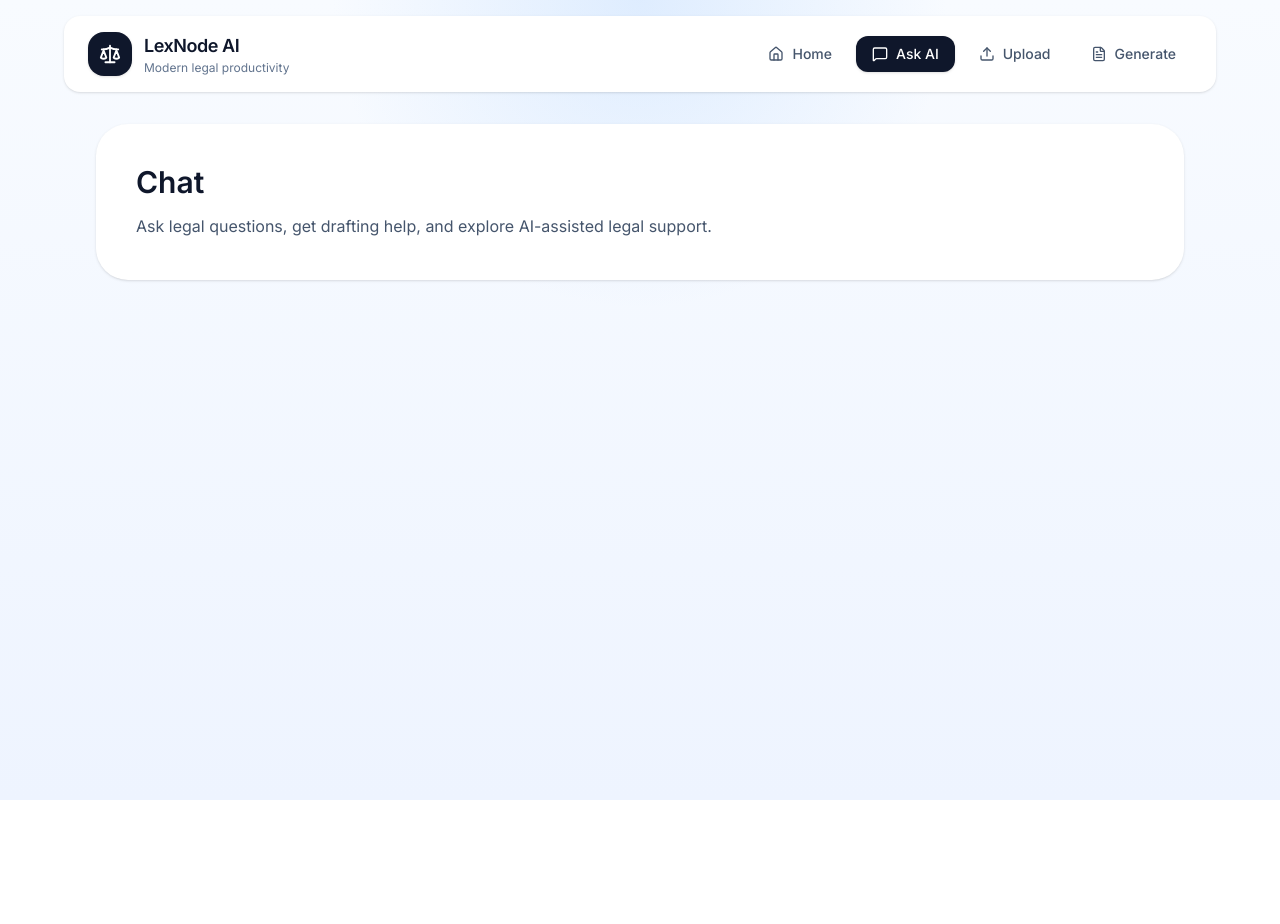
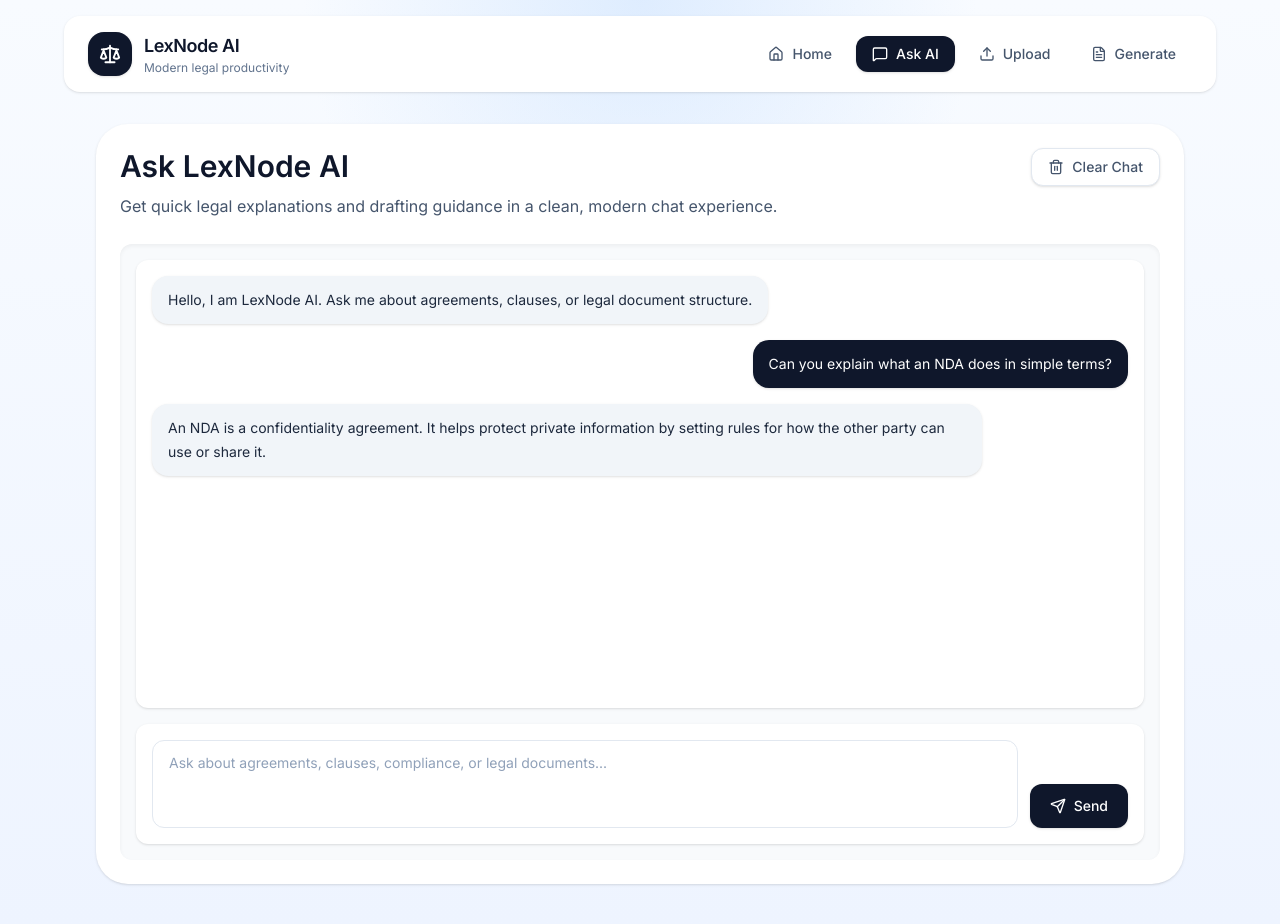
Before and after one commit to Anshul2202/Dev-Dynasty_Anshul, a React (Vite) app in the folder legal-ai-assistant/: page /chat in a window 1280 px wide. Before the commit the page ends 800 px from the top, so only its background shows below. Built offline with nearby package versions, Linux system fonts and the light colour scheme.

Commit message:
Create modern chat interface

```diff
--- a/legal-ai-assistant/src/pages/Chat.jsx
+++ b/legal-ai-assistant/src/pages/Chat.jsx
@@ -1,10 +1,154 @@
+import { Send, Trash2 } from 'lucide-react'
+import { useEffect, useRef, useState } from 'react'
+
+const starterMessages = [
+  {
+    id: 1,
+    role: 'assistant',
+    content:
+      'Hello, I am LexNode AI. Ask me about agreements, clauses, or legal document structure.',
+  },
+  {
+    id: 2,
+    role: 'user',
+    content: 'Can you explain what an NDA does in simple terms?',
+  },
+  {
+    id: 3,
+    role: 'assistant',
+    content:
+      'An NDA is a confidentiality agreement. It helps protect private information by setting rules for how the other party can use or share it.',
+  },
+]
+
 function Chat() {
+  const [messages, setMessages] = useState(starterMessages)
+  const [input, setInput] = useState('')
+  const [isTyping, setIsTyping] = useState(false)
+  const messagesEndRef = useRef(null)
+
+  useEffect(() => {
+    messagesEndRef.current?.scrollIntoView({ behavior: 'smooth' })
+  }, [messages, isTyping])
+
+  const handleSend = () => {
+    const trimmedInput = input.trim()
+
+    if (!trimmedInput) {
+      return
+    }
+
+    setMessages((currentMessages) => [
+      ...currentMessages,
+      {
+        id: Date.now(),
+        role: 'user',
+        content: trimmedInput,
+      },
+    ])
+    setInput('')
+    setIsTyping(true)
+
+    window.setTimeout(() => {
+      setMessages((currentMessages) => [
+        ...currentMessages,
+        {
+          id: Date.now() + 1,
+          role: 'assistant',
+          content:
+            'This is a demo response for the chat interface. The layout is ready for live AI integration.',
+        },
+      ])
+      setIsTyping(false)
+    }, 900)
+  }
+
+  const handleClear = () => {
+    setMessages([
+      {
+        id: Date.now(),
+        role: 'assistant',
+        content: 'Chat cleared. Ask a new legal question whenever you are ready.',
+      },
+    ])
+    setIsTyping(false)
+    setInput('')
+  }
+
   return (
-    <section className="rounded-[2rem] bg-white p-8 shadow sm:p-10">
-      <h1 className="text-3xl font-semibold text-slate-900">Chat</h1>
-      <p className="mt-3 max-w-2xl text-base leading-7 text-slate-600">
-        Ask legal questions, get drafting help, and explore AI-assisted legal support.
-      </p>
+    <section className="rounded-[2rem] bg-white p-4 shadow sm:p-6">
+      <div className="flex flex-col gap-4 sm:flex-row sm:items-start sm:justify-between">
+        <div>
+          <h1 className="text-3xl font-semibold text-slate-900">Ask LexNode AI</h1>
+          <p className="mt-2 max-w-2xl text-base leading-7 text-slate-600">
+            Get quick legal explanations and drafting guidance in a clean, modern chat experience.
+          </p>
+        </div>
+        <button
+          type="button"
+          onClick={handleClear}
+          className="inline-flex items-center gap-2 self-start rounded-xl border border-slate-200 bg-white px-4 py-2 text-sm font-medium text-slate-600 shadow transition hover:border-slate-300 hover:text-slate-900"
+        >
+          <Trash2 size={16} />
+          Clear Chat
+        </button>
+      </div>
+
+      <div className="mt-6 rounded-xl bg-slate-50 p-4 shadow-inner">
+        <div className="h-[28rem] overflow-y-auto rounded-xl bg-white p-4 shadow">
+          <div className="flex flex-col gap-4">
+            {messages.map((message) => (
+              <div
+                key={message.id}
+                className={`flex ${
+                  message.role === 'user' ? 'justify-end' : 'justify-start'
+                }`}
+              >
+                <div
+                  className={`max-w-[85%] rounded-2xl px-4 py-3 shadow ${
+                    message.role === 'user'
+                      ? 'bg-slate-900 text-white'
+                      : 'bg-slate-100 text-slate-800'
+                  }`}
+                >
+                  <p className="text-sm leading-6">{message.content}</p>
+                </div>
+              </div>
+            ))}
+
+            {isTyping ? (
+              <div className="flex justify-start">
+                <div className="rounded-2xl bg-slate-100 px-4 py-3 text-sm text-slate-600 shadow">
+                  AI is typing...
+                </div>
+              </div>
+            ) : null}
+
+            <div ref={messagesEndRef} />
+          </div>
+        </div>
+
+        <div className="mt-4 rounded-xl bg-white p-4 shadow">
+          <div className="flex flex-col gap-3 sm:flex-row sm:items-end">
+            <textarea
+              value={input}
+              onChange={(event) => setInput(event.target.value)}
+              placeholder="Ask about agreements, clauses, compliance, or legal documents..."
+              rows={3}
+              className="min-h-[88px] flex-1 resize-none rounded-xl border border-slate-200 px-4 py-3 text-sm text-slate-700 outline-none transition placeholder:text-slate-400 focus:border-sky-400"
+            />
+            <button
+              type="button"
+              onClick={handleSend}
+              disabled={isTyping}
+              className="inline-flex items-center justify-center gap-2 rounded-xl bg-slate-900 px-5 py-3 text-sm font-medium text-white shadow transition hover:bg-slate-800 disabled:cursor-not-allowed disabled:bg-slate-300"
+            >
+              <Send size={16} />
+              Send
+            </button>
+          </div>
+        </div>
+      </div>
     </section>
   )
 }
```
